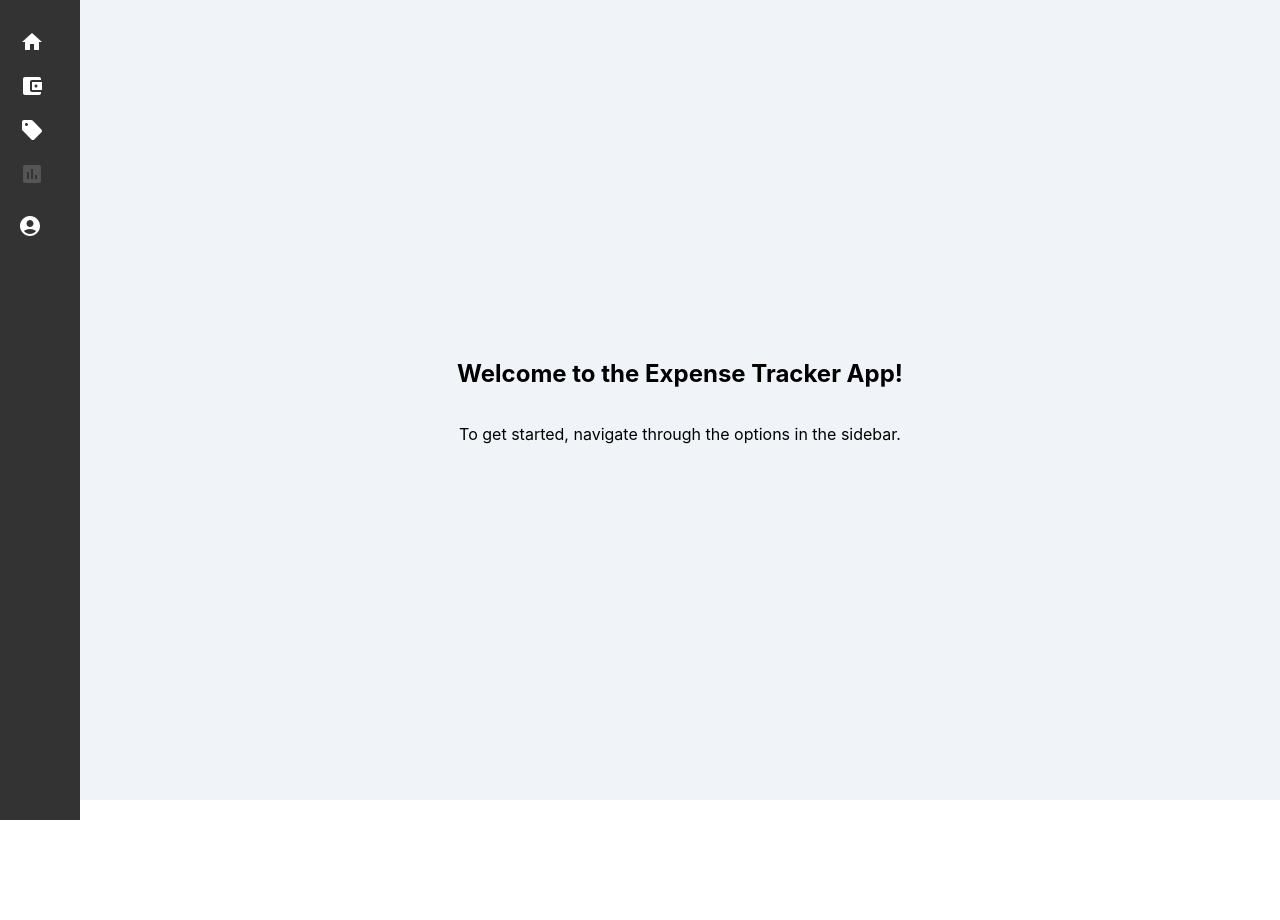
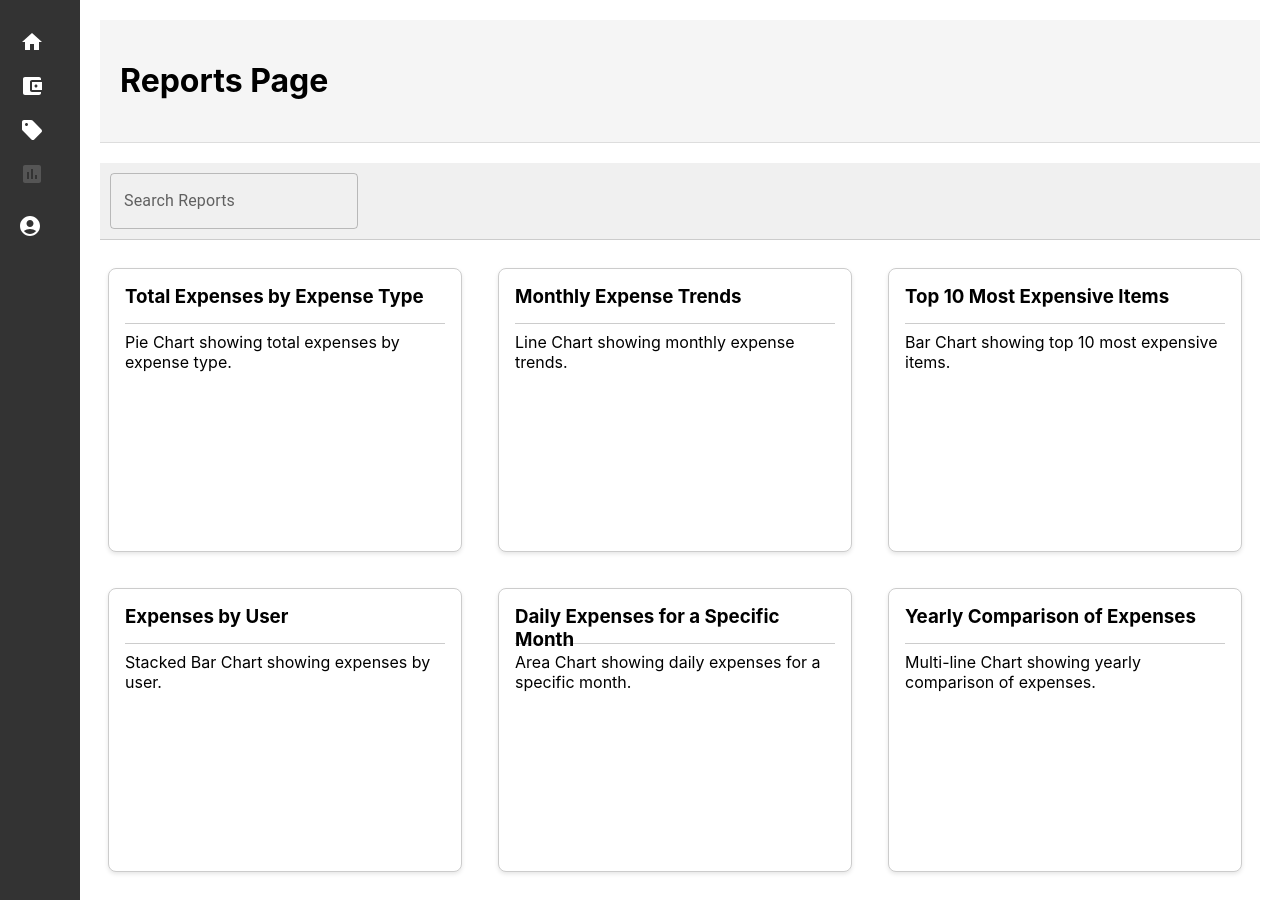
Before and after one commit to danaital/expenses-frontend, a React (Create React App) app: page /reports in a window 1280 px wide. Before the commit the page ends 820 px from the top, so only its background shows below. Built offline with nearby package versions, Linux system fonts and the light colour scheme; no server answers.

Commit message:
FE-18: Reports Page initial

```diff
--- a/src/controls/routers/router-app.tsx
+++ b/src/controls/routers/router-app.tsx
@@ -5,6 +5,7 @@ import { RegisterPage } from '../../libs/features/pages/register/register-page';
 import { HomePage } from '../../libs/features/pages/home/home-page';
 import { ExpensesPage } from '../../libs/features/pages/expenses/expenses-page';
 import { ExpenseTypesPage } from '../../libs/features/pages/expense-types/expense-types-page';
+import { ReportsPage } from '../../libs/features/pages/reports/reports-page';
 // import HomePage from '../pages/HomePage';
 // Import other page components
 
@@ -17,8 +18,8 @@ export const RouterApp = () => {
       <Route path="/home" element={<HomePage />} />
       <Route path="/expenses" element={<ExpensesPage/>} />
       <Route path="/expensesTypes" element={<ExpenseTypesPage />} />
+      <Route path="/reports" element={<ReportsPage />} />
       <Route path="/profile" element={<HomePage />} />
-      <Route path="/reports" element={<HomePage />} />
     </Routes>
   );
 }
--- /dev/null
+++ b/src/libs/common/cards/chart-card/report-card.tsx
@@ -0,0 +1,45 @@
+import React, { FC } from 'react';
+import styled from 'styled-components';
+
+// Define the props for the KanbanCard component
+interface KanbanCardProps {
+  title: string;
+  content: string;
+}
+
+// Define the styled components
+const Card = styled.div`
+  border: 1px solid #ccc;
+  border-radius: 8px;
+  padding: 16px;
+  margin: 8px;
+  background-color: #fff;
+  box-shadow: 0 2px 4px rgba(0, 0, 0, 0.1);
+  height: 250px;
+`;
+
+const Title = styled.h3`
+  margin: 0 0 8px 0;
+  height: 30px;
+`;
+
+const Line = styled.hr`
+  border: none;
+  border-top: 1px solid #ccc;
+  margin: 8px 0;
+`;
+
+const Content = styled.p`
+  margin: 0;
+`;
+
+// Define the KanbanCard component
+export const KanbanCard: FC<KanbanCardProps> = ({ title, content }) => {
+  return (
+    <Card>
+      <Title>{title}</Title>
+      <Line />
+      <Content>{content}</Content>
+    </Card>
+  );
+};
--- a/src/libs/features/navbar/navigation-bar.tsx
+++ b/src/libs/features/navbar/navigation-bar.tsx
@@ -8,7 +8,7 @@ import { ProfileMenu } from './profile-menu';
 const NavContainer = styled.div`
   width: 80px;
   background-color: #333;
-  height: 100vh;
+  height: 110vh;
   padding-top: 20px;
 `;
 
--- /dev/null
+++ b/src/libs/features/pages/reports/reports-page.tsx
@@ -0,0 +1,129 @@
+import React, { FC, useState, useEffect } from 'react';
+import styled from 'styled-components';
+import axios from 'axios';
+import { VerticalNavBar } from '../../navbar/navigation-bar';
+import { TextField } from '@mui/material';
+import { ExpenseType } from '../../../../shared/dtos/expense-type-dto';
+import { KanbanCard } from 'libs/common/cards/chart-card/report-card';
+
+const Container = styled.div`
+  display: flex;
+`;
+
+const Content = styled.div`
+  flex: 1;
+  padding: 20px;
+  display: flex;
+  flex-direction: column;
+`;
+
+const Header = styled.div`
+  background-color: #f5f5f5;
+  padding: 20px;
+  border-bottom: 1px solid #ddd;
+  margin-bottom: 20px;
+`;
+
+const FilterHeader = styled.div`
+  background-color: #f0f0f0;
+  padding: 10px;
+  display: flex;
+  justify-content: space-between;
+  align-items: center;
+  border-bottom: 1px solid #ccc;
+  margin-bottom: 20px;
+`;
+
+const FilterField = styled.div`
+  display: flex;
+  align-items: center;
+  gap: 10px;
+`;
+
+const CardGrid = styled.div`
+    display: grid;
+    grid-template-columns: repeat(3, minmax(200px, 1fr));
+    gap: 20px;
+    max-height: 80vh;
+    overflow-y: auto;
+    padding-right: 10px;
+`;
+
+const headerText = "Reports Page";
+
+// Mock data for demonstration
+const reportData = [
+  { title: "Total Expenses by Expense Type", content: "Pie Chart showing total expenses by expense type." },
+  { title: "Monthly Expense Trends", content: "Line Chart showing monthly expense trends." },
+  { title: "Top 10 Most Expensive Items", content: "Bar Chart showing top 10 most expensive items." },
+  { title: "Expenses by User", content: "Stacked Bar Chart showing expenses by user." },
+  { title: "Daily Expenses for a Specific Month", content: "Area Chart showing daily expenses for a specific month." },
+  { title: "Yearly Comparison of Expenses", content: "Multi-line Chart showing yearly comparison of expenses." },
+  { title: "Expense Distribution by Payment Recipient", content: "Horizontal Bar Chart showing expense distribution by payment recipient." },
+  { title: "Average Expense Amount by Expense Type", content: "Box Plot showing average expense amount by expense type." },
+  { title: "Monthly Budget vs. Actual Expenses", content: "Combo Chart showing monthly budget vs. actual expenses." },
+  { title: "Expenses Over a Custom Date Range", content: "Scatter Plot showing expenses over a custom date range." },
+  { title: "Frequency of Expense Types", content: "Histogram showing frequency of expense types." },
+  { title: "User Expense Contribution", content: "Donut Chart showing user expense contribution." },
+  { title: "Today's Expenses vs. Same Day Last Week", content: "Comparison of today's expenses vs. the same day last week." },
+  { title: "This Week's Expenses vs. Same Week Last Month", content: "Comparison of this week's expenses vs. the same week last month." },
+  { title: "This Month's Expenses vs. Same Month Last Year", content: "Comparison of this month's expenses vs. the same month last year." },
+  { title: "Utility Expenses: Today's Expenses vs. Same Day Last Week", content: "Comparison of today's utility expenses vs. the same day last week." },
+  { title: "Food Expenses: This Week's Expenses vs. Same Week Last Month", content: "Comparison of this week's food expenses vs. the same week last month." },
+  { title: "Transportation Expenses: Today's Expenses vs. Same Day Last Week", content: "Comparison of today's transportation expenses vs. the same day last week." },
+  { title: "Entertainment Expenses: This Week's Expenses vs. Same Week Last Month", content: "Comparison of this week's entertainment expenses vs. the same week last month." }
+];
+
+export const ReportsPage: FC = () => {
+  const [expenseTypes, setExpenseTypes] = useState<ExpenseType[]>([]);
+  const [filter, setFilter] = useState({ title: '' });
+
+  useEffect(() => {
+    axios.get<ExpenseType[]>('http://localhost:3001/api/expenseTypes/getAll')
+      .then(response => {
+        setExpenseTypes(response.data);
+      })
+      .catch(error => {
+        console.error('There was an error fetching the expense types!', error);
+      });
+  }, []);
+
+  const handleFilterChange = (e: React.ChangeEvent<HTMLInputElement | HTMLTextAreaElement>) => {
+    const { name, value } = e.target;
+    setFilter(prevFilter => ({
+      ...prevFilter,
+      [name]: value,
+    }));
+  };
+
+  const filteredExpenseTypes = expenseTypes.filter(expenseType =>
+    expenseType.name.toLowerCase().includes(filter.title.toLowerCase())
+  );
+
+  return (
+    <Container>
+      <VerticalNavBar />
+      <Content>
+        <Header>
+          <h1>{headerText}</h1>
+        </Header>
+        <FilterHeader>
+          <FilterField>
+            <TextField
+              label="Search Reports"
+              variant="outlined"
+              name="title"
+              value={filter.title}
+              onChange={handleFilterChange}
+            />
+          </FilterField>
+        </FilterHeader>
+        <CardGrid>
+          {reportData.map((report, index) => (
+            <KanbanCard key={index} title={report.title} content={report.content} />
+          ))}
+        </CardGrid>
+      </Content>
+    </Container>
+  );
+}
```
